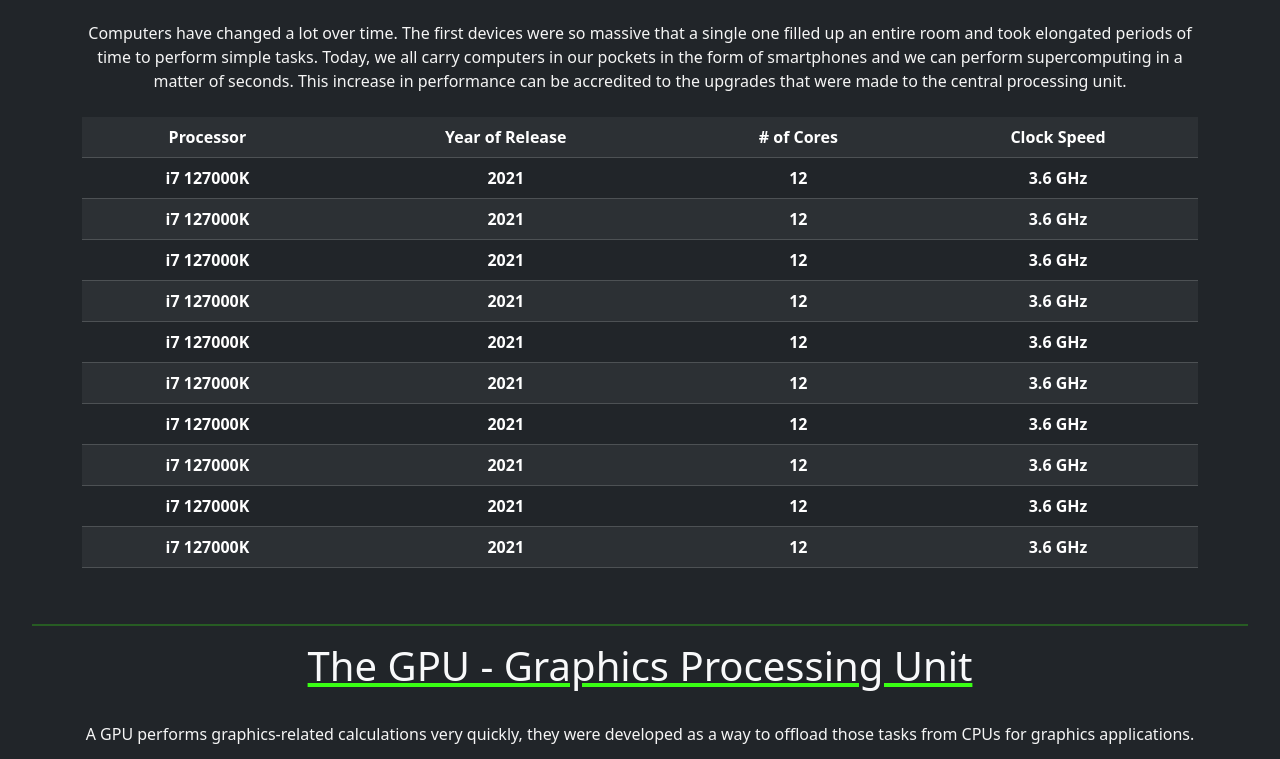
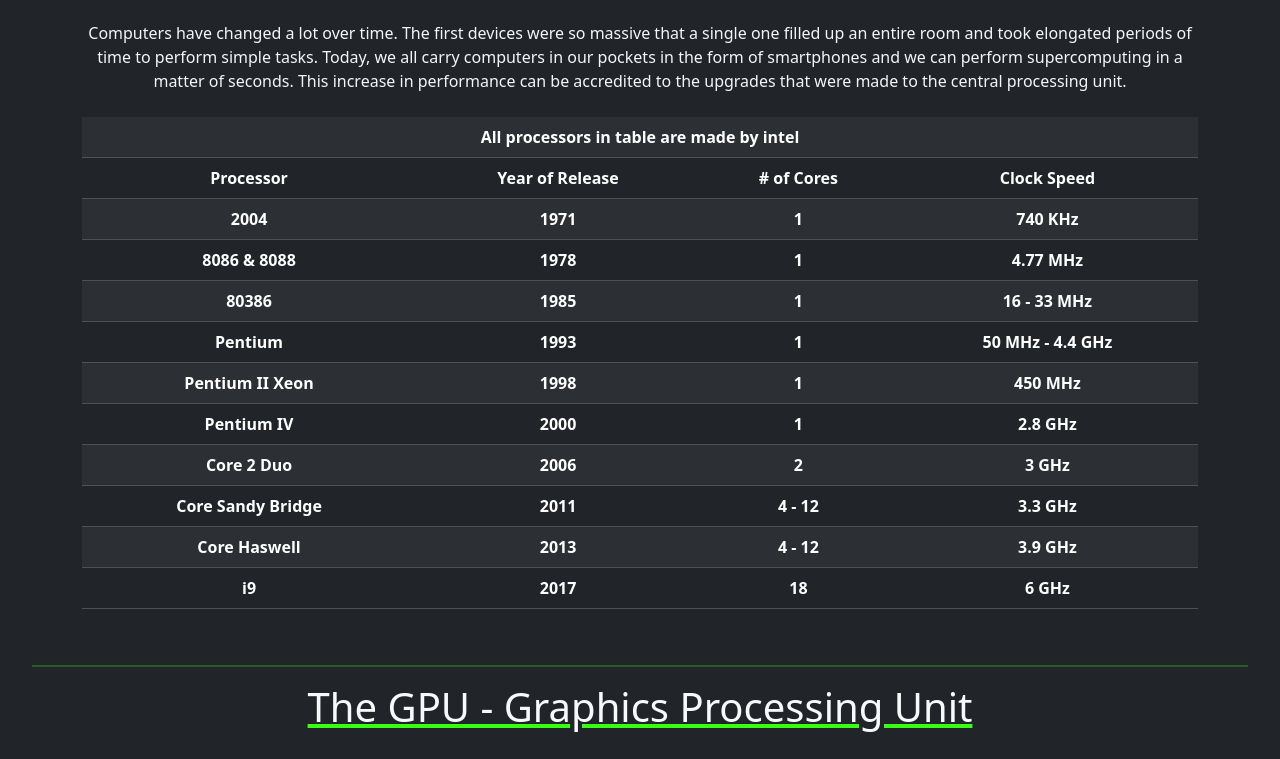
Before and after one commit to MichaelT03/HowAPCWorks, a plain HTML site: page index.html in a window 1280 px wide. Shown: the part 1115-1874 px from the top of the page. Drawn offline with nearby package versions, Linux system fonts and the light colour scheme.

Commit message:
Added form and finished site

```diff
--- a/index.html
+++ b/index.html
@@ -116,70 +116,73 @@
 
         <table class="table table-dark table-striped">
             <tr>
+                <th colspan="4">All processors in table are made by intel</th>
+            </tr>
+            <tr>
                 <th>Processor</th>
                 <th>Year of Release</th>
                 <th># of Cores</th>
                 <th>Clock Speed</th>
             </tr>
             <tr>
-                <th>i7 127000K</th>
-                <th>2021</th>
-                <th>12</th>
-                <th>3.6 GHz</th>
+                <th>2004</th>
+                <th>1971</th>
+                <th>1</th>
+                <th>740 KHz</th>
             </tr>
             <tr>
-                <th>i7 127000K</th>
-                <th>2021</th>
-                <th>12</th>
-                <th>3.6 GHz</th>
+                <th>8086 &#38; 8088</th>
+                <th>1978</th>
+                <th>1</th>
+                <th>4.77 MHz</th>
             </tr>
             <tr>
-                <th>i7 127000K</th>
-                <th>2021</th>
-                <th>12</th>
-                <th>3.6 GHz</th>
+                <th>80386</th>
+                <th>1985</th>
+                <th>1</th>
+                <th>16 - 33 MHz</th>
             </tr>
             <tr>
-                <th>i7 127000K</th>
-                <th>2021</th>
-                <th>12</th>
-                <th>3.6 GHz</th>
+                <th>Pentium</th>
+                <th>1993</th>
+                <th>1</th>
+                <th>50 MHz - 4.4 GHz</th>
             </tr>
             <tr>
-                <th>i7 127000K</th>
-                <th>2021</th>
-                <th>12</th>
-                <th>3.6 GHz</th>
+                <th>Pentium II Xeon</th>
+                <th>1998</th>
+                <th>1</th>
+                <th>450 MHz</th>
             </tr>
             <tr>
-                <th>i7 127000K</th>
-                <th>2021</th>
-                <th>12</th>
-                <th>3.6 GHz</th>
+                <th>Pentium IV</th>
+                <th>2000</th>
+                <th>1</th>
+                <th>2.8 GHz</th>
             </tr>
             <tr>
-                <th>i7 127000K</th>
-                <th>2021</th>
-                <th>12</th>
-                <th>3.6 GHz</th>
+                <th>Core 2 Duo</th>
+                <th>2006</th>
+                <th>2</th>
+                <th>3 GHz</th>
             </tr>
             <tr>
-                <th>i7 127000K</th>
-                <th>2021</th>
-                <th>12</th>
-                <th>3.6 GHz</th>
+                <th>Core Sandy Bridge</th>
+                <th>2011</th>
+                <th>4 - 12</th>
+                <th>3.3 GHz</th>
             </tr>
             <tr>
-                <th>i7 127000K</th>
-                <th>2021</th>
-                <th>12</th>
-                <th>3.6 GHz</th>
+                <th>Core Haswell</th>
+                <th>2013</th>
+                <th>4 - 12</th>
+                <th>3.9 GHz</th>
             </tr>
             <tr>
-                <th>i7 127000K</th>
-                <th>2021</th>
-                <th>12</th>
-                <th>3.6 GHz</th>
+                <th>i9</th>
+                <th>2017</th>
+                <th>18</th>
+                <th>6 GHz</th>
             </tr>
         </table>
     </div>
@@ -255,11 +258,32 @@
             mouse, the keyboard, the monitor, and speakers. These are the devices that are used to interact with the computer,
             such as inputting information into the computer, as well as receiving output via speakers, monitors, etc.
         </p>
+        <div class="container">
+            <img class="perphImg" src="images/Peripherals.png" alt="Examples of peripherals" />
+        </div>
     </div>
 
     <hr />
 
     <h1 class="text-center text-light h1" id="CONTACT">Contact Us</h1>
+
+    <div>
+        <form class="py-4">
+            <div class="mb-2 formSec">
+                <label for="email" class="form-label">Email Address</label>
+                <input type="email" class="form-control" id="email" aria-describedby="emailHelp" required />
+                <div id="emailHelp" class="form-text">We'll never share your email with anyone</div>
+            </div>
+            <div class="mb-3 formSec">
+                <label for="name" class="form-label">Name</label>
+                <input type="text" class="form-control" id="name" required />
+            </div>
+            <div class="mb-3 formSec">
+                <label for="comments" class="form-label">Questions or Comments</label>
+                <input type="text" class="form-control" id="comments" required />
+            </div>
+        </form>
+    </div>
 
     <footer class="mt-5">
         <div class="container my-1 text-center">
--- a/styles.css
+++ b/styles.css
@@ -33,6 +33,18 @@ footer {
 
 footer > div.container {
     min-height: 100%;
+}
+
+.formSec {
+    display: block;
+    margin-left: auto;
+    margin-right: auto;
+    max-width: 95%;
+}
+
+img.perphImg {
+    height: auto;
+    max-width: 80%;
 }
 
 img.pc_img {
```
